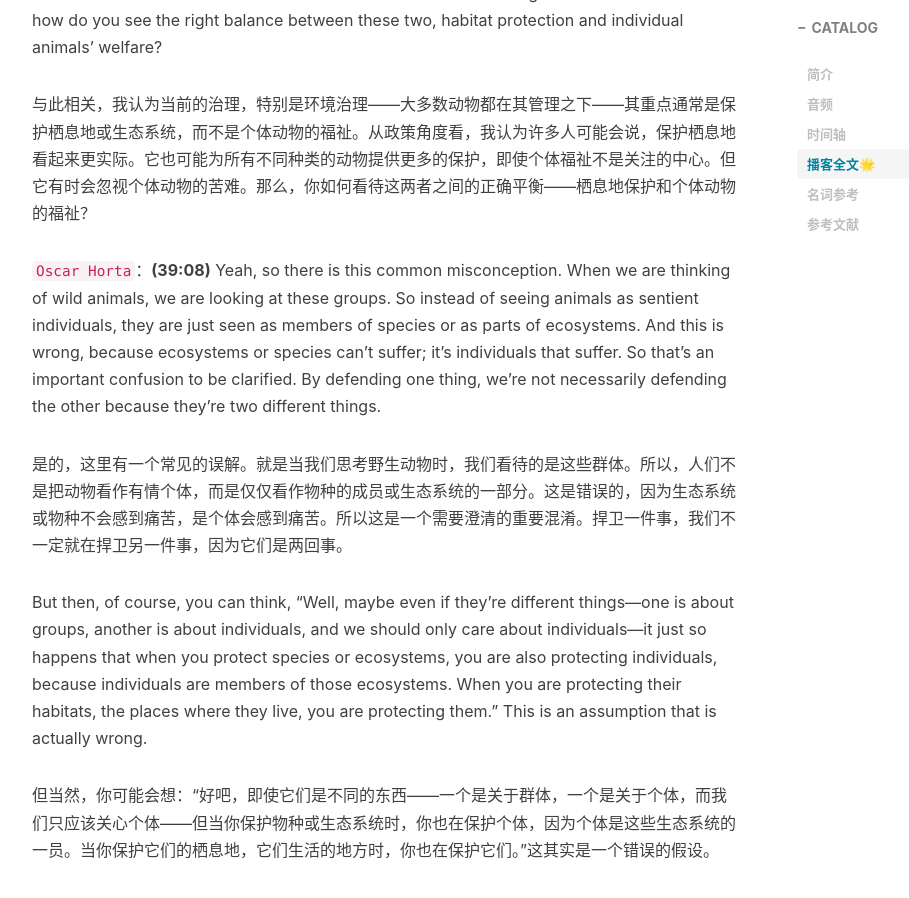
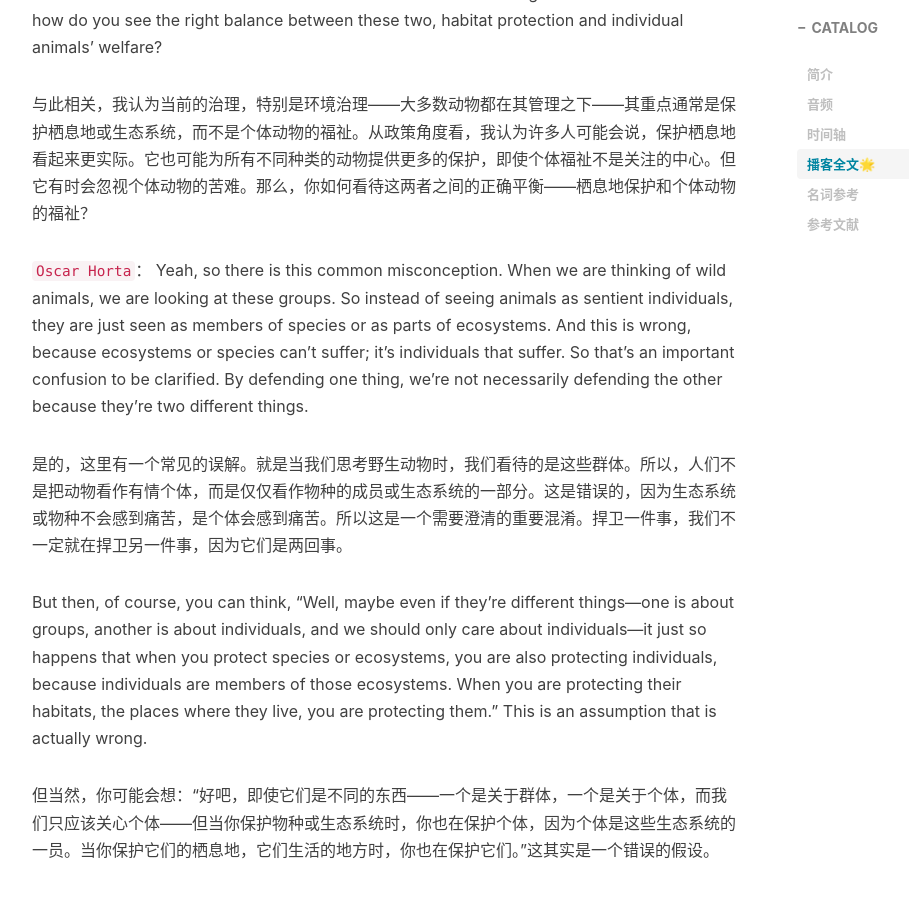
Before and after one commit to slightlytofu/slightlytofu.github.io, a Jekyll site: the page built from _posts/2025-09-07-豆腐国际-Vol.01-OscarHorta-西班牙道德哲学家.md, in a window 1280 px wide and 900 px high, scrolled down 21915 px. Shown: the whole window, without its empty margins (233-1142 px from the left). Built offline with Jekyll 4.4.1, drawn with Linux system fonts in a browser that asks for light colours; nearby versions of some CDN libraries; comment, search, counter and statistics services are not loaded; some of the changed text lies outside the part shown.

Commit message:
🎨 (intl-vol-01): Clean up typos, whitespace, and transcript timestamps

```diff
--- a/_posts/2025-09-07-豆腐国际-Vol.01-OscarHorta-西班牙道德哲学家.md
+++ b/_posts/2025-09-07-豆腐国际-Vol.01-OscarHorta-西班牙道德哲学家.md
@@ -217,7 +217,7 @@
 
 你应该去识别在哪里你可以产生最大的影响，在哪里你可以为更多的动物改变更多的事情，然后你应该专注于那里。这意味着，也许你一开始想到的那个运动，你不应该去做。你应该去做别的事情。尝试在中国，从整体而非仅仅是地方层面开展工作，可能就是这方面的一个例子。是的，我们没有时间深入探讨，但我认为那会是一个很好的建议。
 
-`Q`：Yeah, thanks, Oscar, and thanks, Jojo. These are great questions, answers, and proposals. I guess I'll start to work on my “big red button”, because I think that's going to be the most impactful strategy to eliminate animal suffering. **(29:08)** But joke aside, I want to pick up the thread from a different angle. So, let's look at how animal ethics, speciesism, and these kinds of ideas play out in practice.
+`Q`：Yeah, thanks, Oscar, and thanks, Jojo. These are great questions, answers, and proposals. I guess I'll start to work on my “big red button”, because I think that's going to be the most impactful strategy to eliminate animal suffering. But joke aside, I want to pick up the thread from a different angle. So, let's look at how animal ethics, speciesism, and these kinds of ideas play out in practice.
 
 是的，谢谢Oscar，也谢谢Jojo。这些都是很棒的问题、回答和建议。我猜我要开始研究我的“大红按钮”了，因为我认为那会是消除动物苦难最有效的策略。玩笑归玩笑，我想从一个不同的角度继续这个话题。我们来看看动物伦理、物种歧视这些理念在实践中会如何体现。
 
@@ -267,7 +267,7 @@
 
 与此相关，我认为当前的治理，特别是环境治理——大多数动物都在其管理之下——其重点通常是保护栖息地或生态系统，而不是个体动物的福祉。从政策角度看，我认为许多人可能会说，保护栖息地看起来更实际。它也可能为所有不同种类的动物提供更多的保护，即使个体福祉不是关注的中心。但它有时会忽视个体动物的苦难。那么，你如何看待这两者之间的正确平衡——栖息地保护和个体动物的福祉？
 
-`Oscar Horta`：**(39:08)** Yeah, so there is this common misconception. When we are thinking of wild animals, we are looking at these groups. So instead of seeing animals as sentient individuals, they are just seen as members of species or as parts of ecosystems. And this is wrong, because ecosystems or species can't suffer; it's individuals that suffer. So that's an important confusion to be clarified. By defending one thing, we're not necessarily defending the other because they're two different things.
+`Oscar Horta`： Yeah, so there is this common misconception. When we are thinking of wild animals, we are looking at these groups. So instead of seeing animals as sentient individuals, they are just seen as members of species or as parts of ecosystems. And this is wrong, because ecosystems or species can't suffer; it's individuals that suffer. So that's an important confusion to be clarified. By defending one thing, we're not necessarily defending the other because they're two different things.
 
 是的，这里有一个常见的误解。就是当我们思考野生动物时，我们看待的是这些群体。所以，人们不是把动物看作有情个体，而是仅仅看作物种的成员或生态系统的一部分。这是错误的，因为生态系统或物种不会感到痛苦，是个体会感到痛苦。所以这是一个需要澄清的重要混淆。捍卫一件事，我们不一定就在捍卫另一件事，因为它们是两回事。
 
```
Also changed, not shown: other parts of _posts/2025-09-07-豆腐国际-Vol.01-OscarHorta-西班牙道德哲学家.md (+4 -4 lines).
